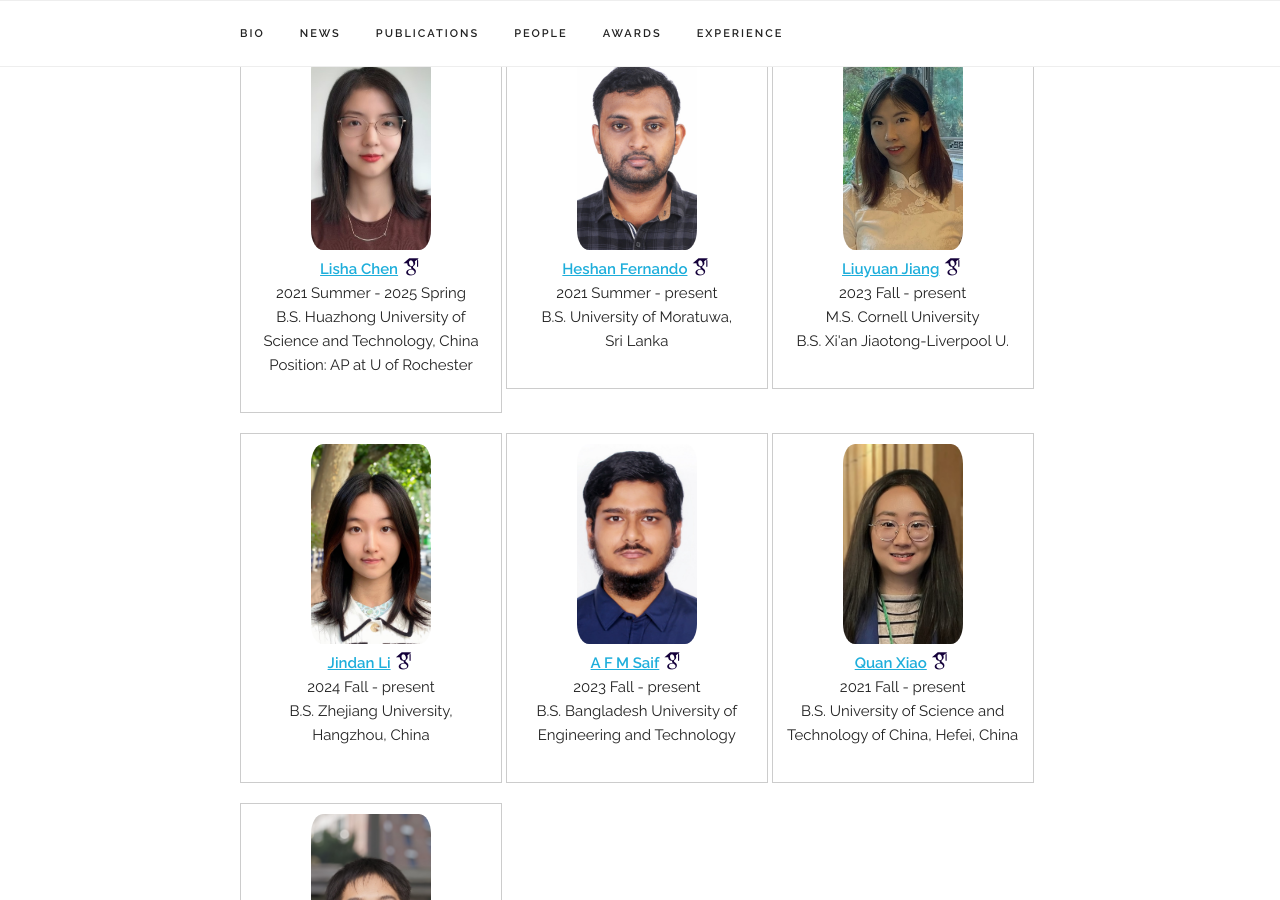
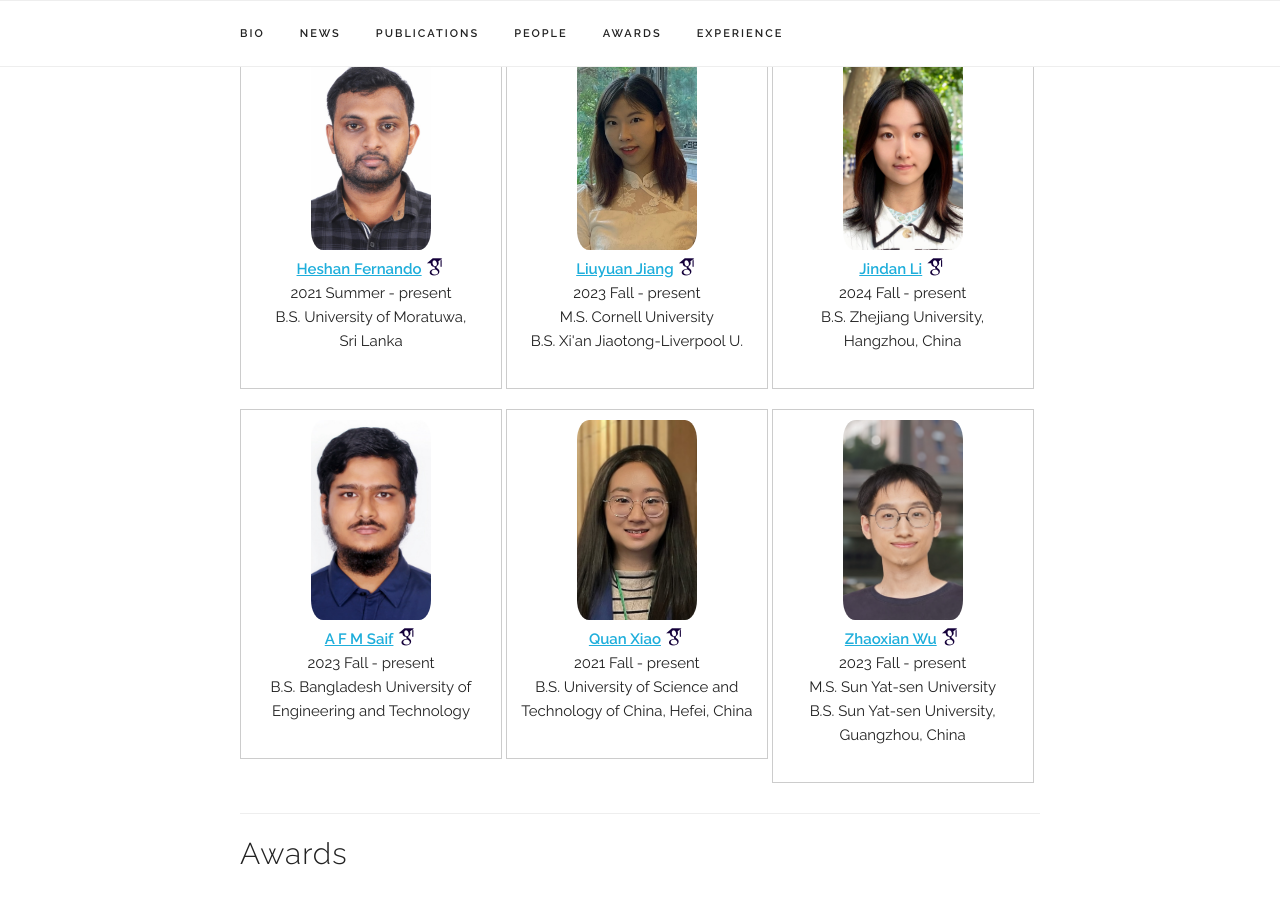
Before and after one commit to chentianyi1991/chentianyi1991.github.io, a Jekyll site: the page built from index.html, in a window 1280 px wide and 900 px high, scrolled down 4076 px. Built offline with Jekyll 4.4.1, drawn with Linux system fonts in a browser that asks for light colours; some web fonts are replaced; comment, search, counter and statistics services are not loaded.

Commit message:
Update index.html

```diff
--- a/index.html
+++ b/index.html
@@ -235,17 +235,6 @@
 
 <div class="tab-pane active" id="people-current">
 <div id="member" class="box" >
-<img src="assets/people/lishachen.jpg" style="width: 120px; height: 200px; object-fit: cover; border-radius: 10%;">
-<p>
-<b><a href="https://lisha-chen.github.io/">Lisha Chen</a></b>
-<a href="https://scholar.google.com/citations?user=fh73S6gAAAAJ&hl=en"><i class="ai ai-google-scholar ai-2x" style="font-size:20px; color:#14003a"></i></a>
-</br>
-2021 Summer - 2025 Spring</br>
-B.S. Huazhong University of Science and Technology, China </br>
-Position: AP at U of Rochester
-</p>
-</div>
-<div id="member" class="box" >
 <img src="assets/people/heshan.jpeg" style="width: 120px; height: 200px; object-fit: cover; border-radius: 10%;">
 <p>
 <b><a href="https://heshandevaka.github.io/">Heshan Fernando</a></b>
@@ -306,6 +295,17 @@
 <!-- ========== Alumni ========== -->
 <div class="tab-pane" id="people-old">
 <div id="member" class="box" >
+<img src="assets/people/lishachen.jpg" style="width: 120px; height: 200px; object-fit: cover; border-radius: 10%;">
+<p>
+<b><a href="https://lisha-chen.github.io/">Lisha Chen</a></b>
+<a href="https://scholar.google.com/citations?user=fh73S6gAAAAJ&hl=en"><i class="ai ai-google-scholar ai-2x" style="font-size:20px; color:#14003a"></i></a>
+</br>
+2021 Summer - 2025 Spring</br>
+B.S. Huazhong University of Science and Technology, China </br>
+<b>Position: AP at U of Rochester</b>
+</p>
+</div>
+<div id="member" class="box" >
 <img src="assets/people/han_shen.png" style="width: 120px; height: 200px; object-fit: cover; border-radius: 10%;">
 <p>
 <b><a href="https://hanshen95.github.io/">Han Shen</a></b>
```
Also changed, not shown: other parts of index.html (+2 -2 lines).
